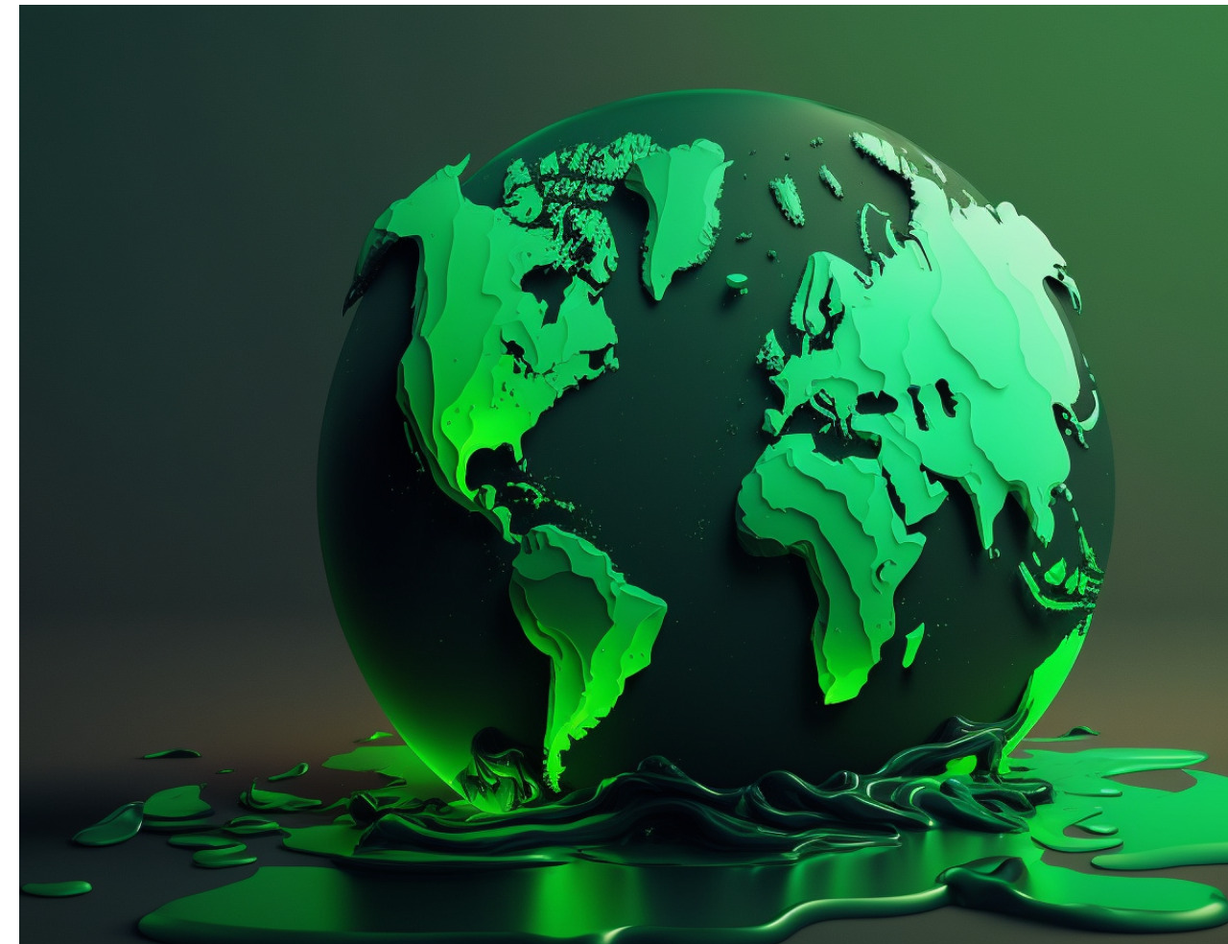
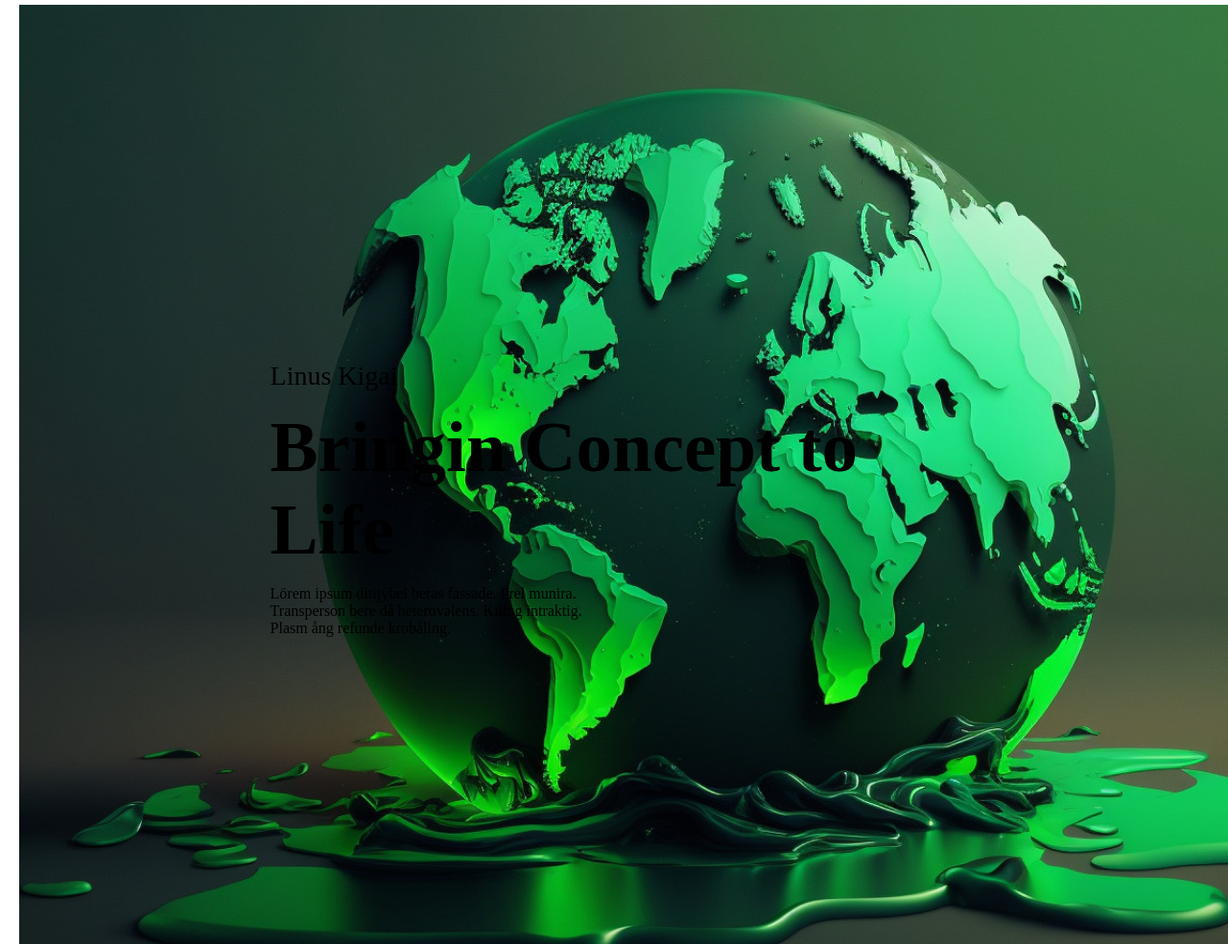
Before and after one commit to rafaelosorio0826/MY-web, a plain HTML site: page index.html in a window 1280 px wide. Shown: the top 984 px of the page at 96% size. Drawn offline with Linux system fonts and the light colour scheme.

Commit message:
feat: :sparkles: Se agregaron los textos centrales.
Se agregaron los textos centrales y tambien se les dio sus correspondientes atributos.

```diff
--- a/css/style.css
+++ b/css/style.css
@@ -33,3 +33,39 @@
     top: 5px;
     left: 5px;
 }
+
+.section__home {
+    background-image: linear-gradient(#376e4072, #071917d5), url("../storage/img/FondoPlaneta.jpg");
+    background-image: linear-gradient(var(--color-2), var(--color-3)100%), var(--banner-1);
+    background-size: cover;
+    background-position: center ;
+    background-repeat: no-repeat;
+    height: 140svh;
+
+
+}
+.article__home {
+    width: 626px;
+    height: 360px;
+    position: relative;
+    left: 22svw;
+    top: 47svh;
+    display: flex;
+    flex-direction: column;
+    gap: 15px;
+    color: var(--color-1);
+}
+
+.article__home span {
+    font-size: 28px;
+    font-family: "Montserrat-Medium";
+}
+.article__home h1{
+    font-size: 75px;
+    font-family: "Montserrat-Medium";
+}
+
+.article__home p {
+    width: 340px;
+    font-family: "Montserrat-SemiBold";
+}
--- a/index.html
+++ b/index.html
@@ -20,6 +20,16 @@
         </div>
     </header>
 
+    <main class="main">
+        <section class="section__home">
+            <article class="article__home">
+                <span>Linus Kigai</span>
+                <h1>Bringin Concept to Life</h1>
+                <p>Lörem ipsum ditijybel beras fassade. Prel munira. Transperson bere då heterovalens. Kiling intraktig. Plasm ång refunde krobåling.</p>
+            </article>
+        </section>
+    </main>
+
 
 </body>
 </html>
```
